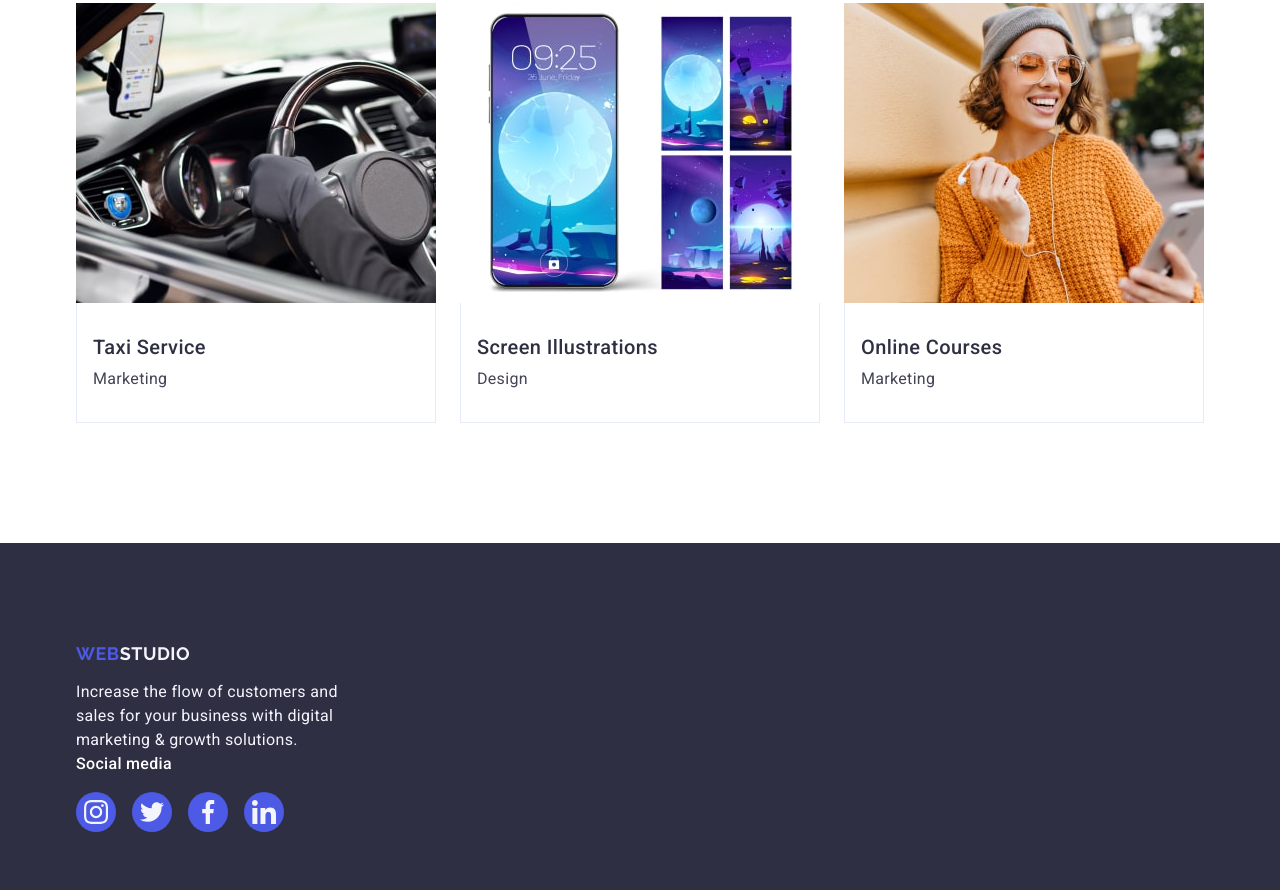
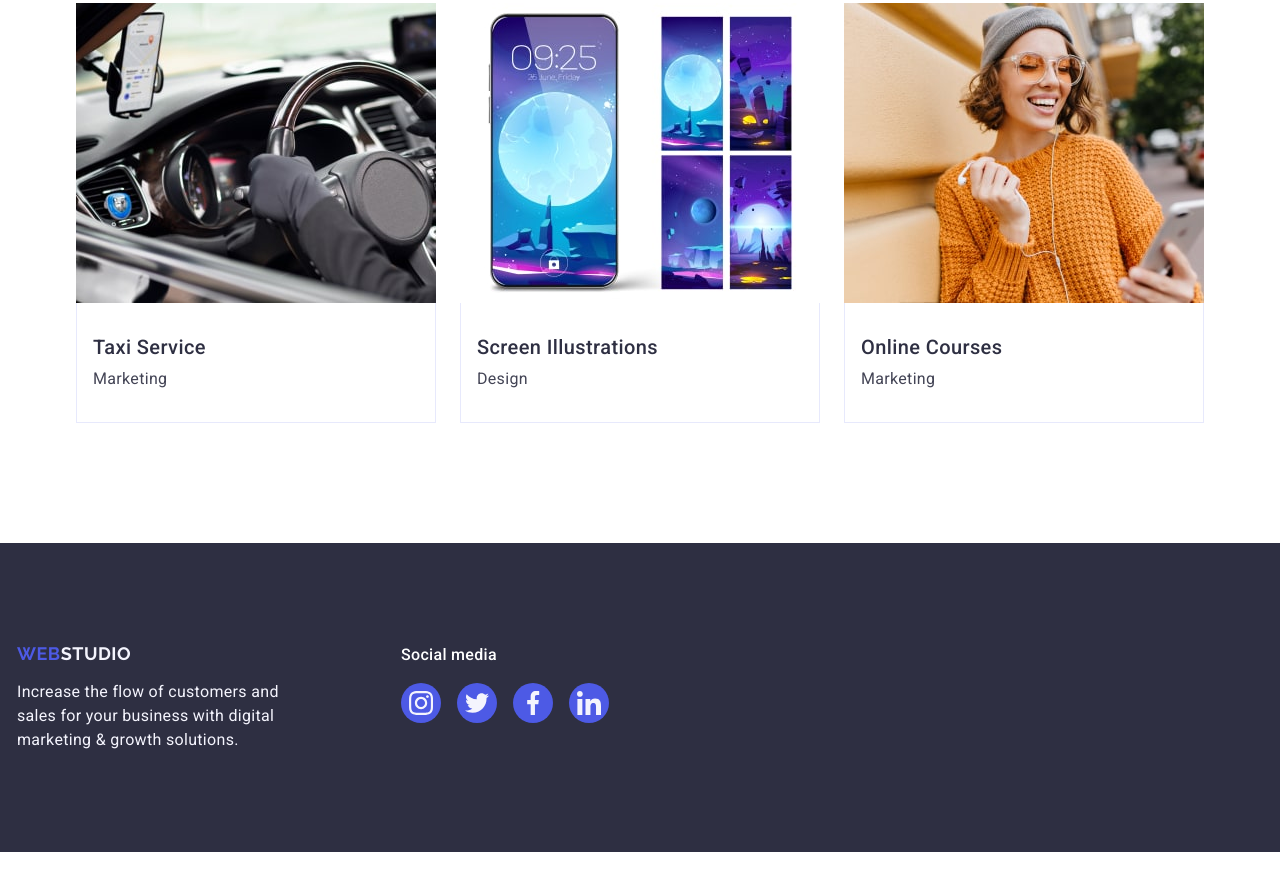
Before and after one commit to DimaSyomkin/goit-markaup-hw-04, a plain HTML site: page index.html in a window 1280 px wide. Shown: the part 2638-3528 px from the top of the page. After the commit the page ends 3490 px from the top, so only its background shows below. Drawn offline with nearby package versions, Linux system fonts and the light colour scheme.

Commit message:
fix-footer

```diff
--- a/css/styles.css
+++ b/css/styles.css
@@ -553,7 +553,7 @@ header {
 }
 
 
-.container footer-cont {
+.footer-cont {
     display: flex;
     align-items: baseline;
     margin-right: 120px;
@@ -598,3 +598,8 @@ header {
 .team-icon {
     fill: #f4f4fd;
 }
+
+.left-footer {
+    margin-right: 120px;
+
+}
--- a/index.html
+++ b/index.html
@@ -435,6 +435,7 @@
     </main>
     <footer class="footer-box">
       <div class="container footer-cont">
+        <div class="left-footer">
           <a class="footer-logo" href="./index.html"
             >Web<span class="span-footer">Studio</span>
           </a>
@@ -442,6 +443,7 @@
             Increase the flow of customers and sales for your business with
             digital marketing & growth solutions.
           </p>
+        </div>
         <div class="footer-link-blok">
           <p class="footer-link-title">Social media</p>
           <ul class="footer-link-list">
```
Lines whose indentation alone changed are shown as unchanged.
